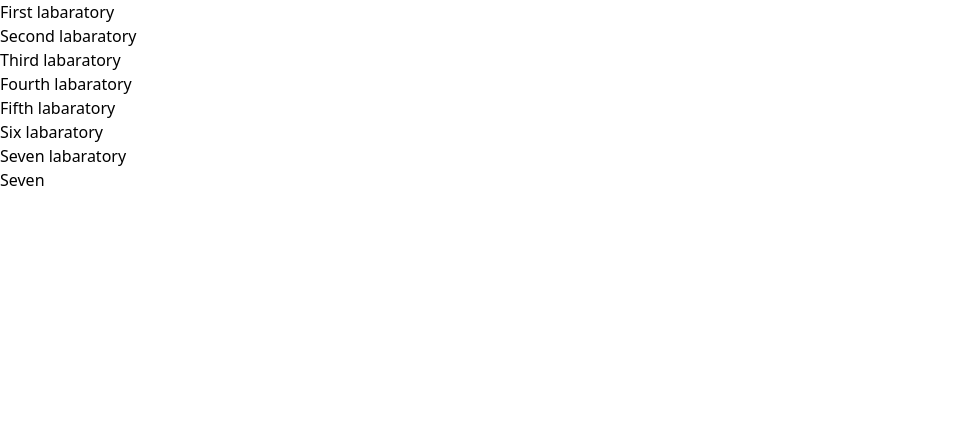
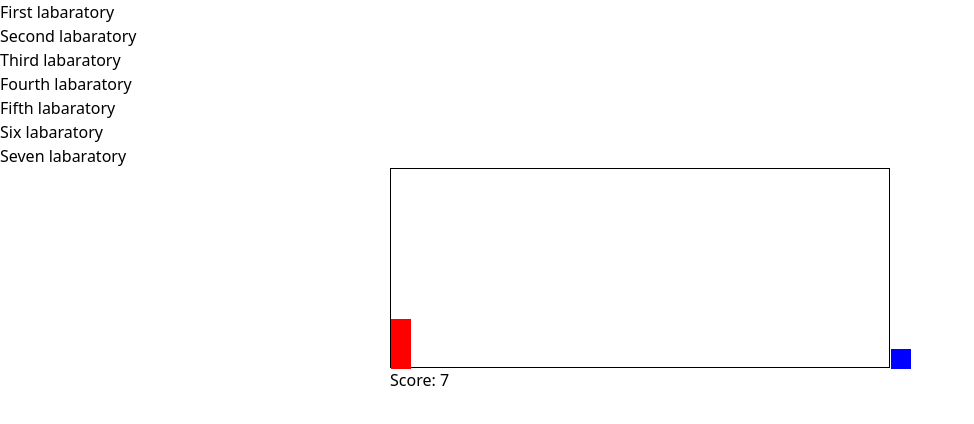
Before and after one commit to Unstate/ispu-web-laboratory-work, a React (Vite) app: page /seven in a window 1280 px wide. Shown: the top 424 px of the page, without its empty margins (0-974 px from the left). Built offline with nearby package versions, Linux system fonts and the light colour scheme.

Commit message:
add seven lab

```diff
--- a/package.json
+++ b/package.json
@@ -13,6 +13,7 @@
     "@types/react-scroll": "^1.8.7",
     "@types/react-slick": "^0.23.10",
     "autoprefixer": "^10.4.16",
+    "clsx": "^2.0.0",
     "postcss": "^8.4.30",
     "prettier": "^3.0.3",
     "prettier-plugin-tailwind": "^2.2.12",
@@ -22,6 +23,7 @@
     "react-router-dom": "^6.16.0",
     "react-scroll": "^1.8.9",
     "react-svg": "^16.1.25",
+    "sass": "^1.69.5",
     "tailwindcss": "^3.3.3"
   },
   "devDependencies": {
--- a/src/pages/SevenLab.tsx
+++ b/src/pages/SevenLab.tsx
@@ -1,7 +1,78 @@
+import { useEffect, useRef, useState } from "react";
+import styles from "../styles/SevenLab.module.scss";
+import clsx from "clsx";
+import { useCardHover } from "../hooks/useCardHover";
+
 const SevenLab = () => {
+  const dinoRef = useRef<HTMLDivElement | null>(null);
+  const cactusRef = useRef<HTMLDivElement | null>(null);
+  const [counter, setCounter] = useState(0);
+  const [isGameOver, setIsGameOver] = useState(false);
+  const { handleNotHover, handleOnHover, isHover } = useCardHover();
+  const setDinoJump = () => {
+    if (isHover) return;
+    handleOnHover();
+    setTimeout(() => {
+      handleNotHover();
+    }, 300);
+  };
+
+  useEffect(() => {
+    const gameInterval = setInterval(() => {
+      const dino = dinoRef.current;
+      const cactus = cactusRef.current;
+
+      if (dino && cactus) {
+        const characterTop = parseInt(
+          window.getComputedStyle(dino).getPropertyValue("top"),
+          10
+        );
+        const blockLeft = parseInt(
+          window.getComputedStyle(cactus).getPropertyValue("left"),
+          10
+        );
+
+        if (blockLeft < 20 && blockLeft > -20 && characterTop >= 130) {
+          if (cactus) {
+            cactus.style.animation = "none";
+            setIsGameOver(true);
+            clearInterval(gameInterval);
+            alert(`Game Over. Score: ${Math.floor(counter / 60)}`);
+            setCounter(0);
+            if (cactus) {
+              cactus.style.animation = "block 1s infinite linear";
+            }
+            setIsGameOver(false);
+          }
+        } else {
+          setCounter((prevCounter) => prevCounter + 1);
+        }
+      }
+    }, 10);
+
+    return () => clearInterval(gameInterval);
+  }, [counter]);
+
   return (
-    <main className="w-full min-h-screen p-6">Seven</main>
-  )
-}
+    <main className={clsx(styles.wrapper)} onClick={setDinoJump}>
+      <div>
+        <div className={clsx(styles.wrapper_gameWindow)}>
+          <div
+            ref={dinoRef}
+            className={clsx(styles.wrapper_gameWindow_dino, {
+              [styles.jump]: isHover,
+              [styles.gameOver]: isGameOver,
+            })}
+          ></div>
+          <div
+            ref={cactusRef}
+            className={clsx(styles.wrapper_gameWindow_cactus)}
+          ></div>
+        </div>
+        <p>Score: {Math.floor((counter) / 60)}</p>
+      </div>
+    </main>
+  );
+};
 
-export default SevenLab
+export default SevenLab;
--- /dev/null
+++ b/src/styles/SevenLab.module.scss
@@ -0,0 +1,80 @@
+.wrapper {
+  min-height: 100%;
+  width: 100%;
+  display: flex;
+  justify-content: center;
+  align-items: center;
+
+  &_gameWindow {
+    width: 500px;
+    height: 200px;
+    border: 1px solid #000;
+
+    &_dino {
+      width: 20px;
+      height: 50px;
+      background-color: red;
+      position: relative;
+      top: 150px;
+    }
+
+    &_cactus {
+      background-color: blue;
+      width: 20px;
+      height: 20px;
+      position: relative;
+      top: 130px;
+      left: 500px;
+      animation: cactus 1s infinite linear;
+    }
+
+    .jump {
+      animation: jump 0.3s linear;
+    }
+  }
+}
+
+@keyframes jump {
+  0% {
+    top: 150px;
+  }
+  10% {
+    top: 140px;
+  }
+  20% {
+    top: 130px;
+  }
+  30% {
+    top: 120px;
+  }
+  40% {
+    top: 110px;
+  }
+  50% {
+    top: 100px;
+  }
+  60% {
+    top: 110px;
+  }
+  70% {
+    top: 120px;
+  }
+  80% {
+    top: 130px;
+  }
+  90% {
+    top: 140px;
+  }
+  100% {
+    top: 150px;
+  }
+}
+
+@keyframes cactus {
+  0% {
+    left: 500px;
+  }
+  100% {
+    left: -20px;
+  }
+}
--- /dev/null
+++ b/src/utils/weatherTranslator.ts
@@ -0,0 +1,3 @@
+// export const weatherTranslator = (array:number[]) => {
+//     const
+// }
```
Also changed, not shown: src/assets/index.ts (deleted, +0 -25 lines), 1 other file (tests, documents, lock files or other folders).
